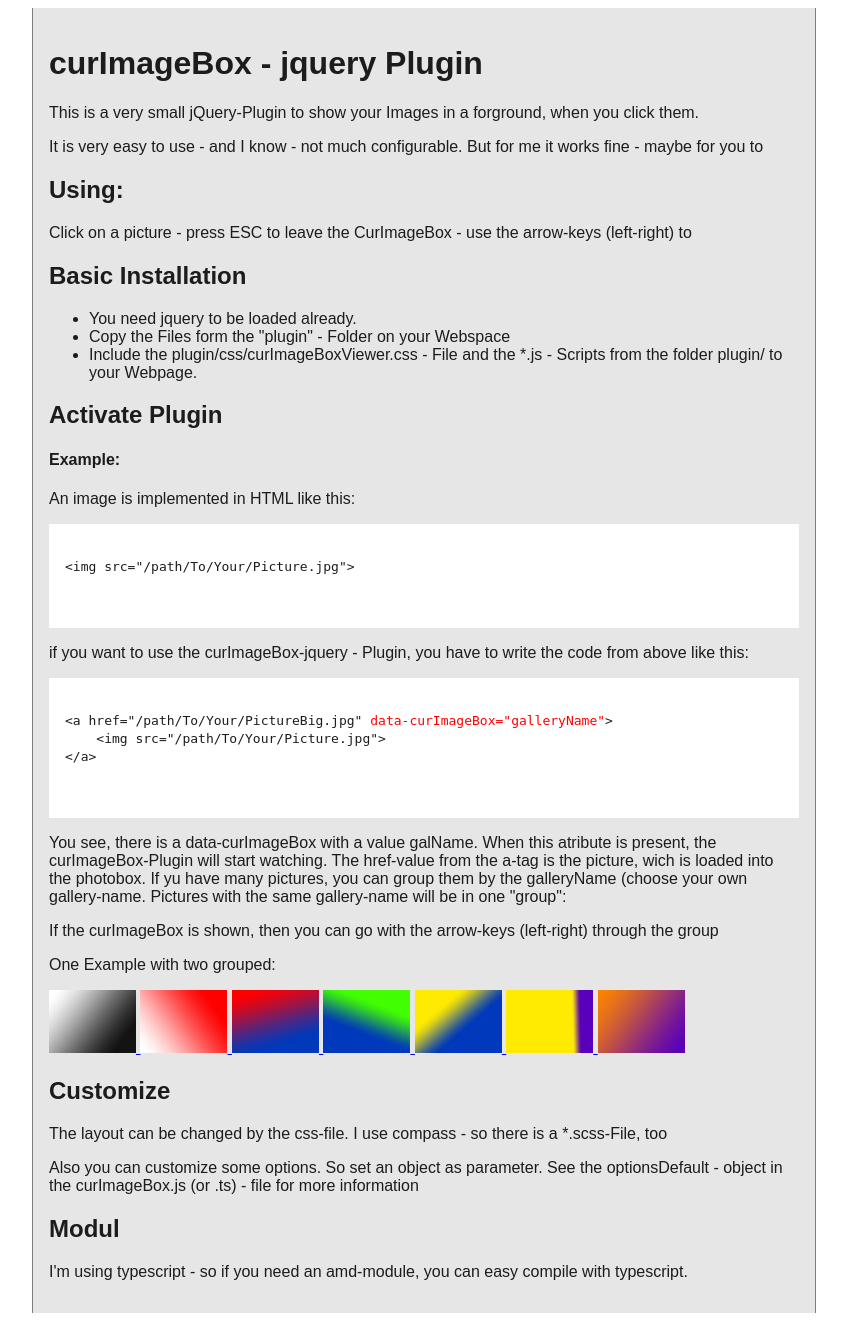
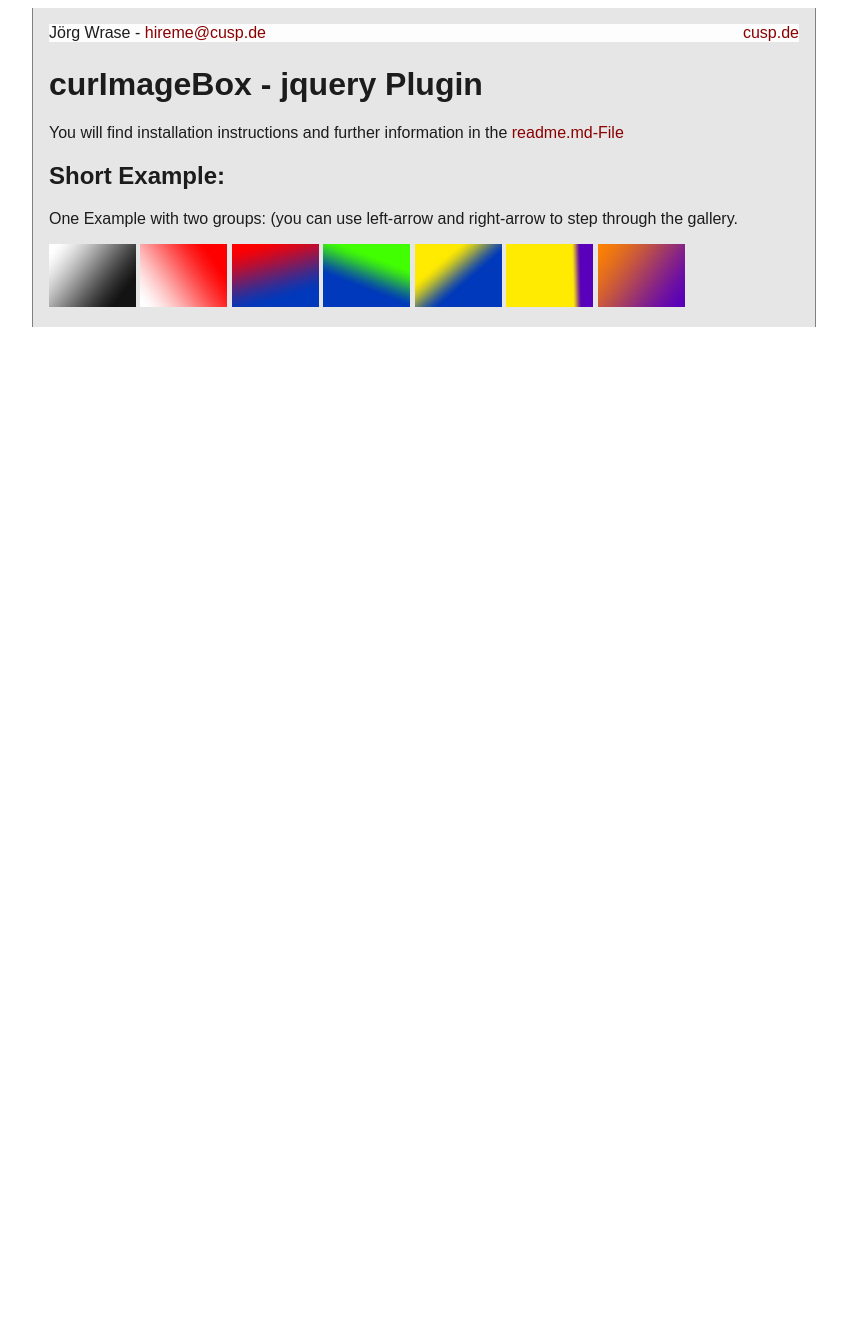
Before and after one commit to computerundsound/cusp_cur_images_jquery_plugin, a PHP site: page /example/index.php in a window 1280 px wide. Shown: the whole page, without its empty margins (216-1063 px from the left). After the commit the page ends 327 px from the top, so only its background shows below. Run offline with PHP 8.4, Linux system fonts and the light colour scheme; some libraries are stand-ins or nearby versions.

Commit message:
Change Example (extern css)

```diff
--- /dev/null
+++ b/example/css/example.css
@@ -0,0 +1,54 @@
+/* line 4, example.scss */
+.cuContainer {
+  background-color: #E6E6E6;
+  color: #1C1C1C;
+  width: 750px;
+  border-left: 1px solid grey;
+  border-right: 1px solid grey;
+  font-family: Arial, Helvetica, Verdana, sans-serif;
+  padding: 1rem;
+  margin: auto;
+}
+
+/* line 15, example.scss */
+pre {
+  padding: 1rem;
+  background-color: white;
+  font-family: "Courier New", monospace;
+}
+
+/* line 21, example.scss */
+.cuImportant {
+  color: red;
+}
+
+/* line 25, example.scss */
+.left {
+  float: left;
+}
+
+/* line 29, example.scss */
+.right {
+  float: right;
+}
+
+/* line 33, example.scss */
+.head {
+  clear: both;
+  margin-bottom: 1.5rem;
+  background-color: #FDFDFD !important;
+}
+/* line 38, example.scss */
+.head:after {
+  content: ".";
+  display: block;
+  height: 0;
+  visibility: hidden;
+  clear: both;
+}
+
+/* line 47, example.scss */
+a:link, a:visited, a:hover, a:active {
+  text-decoration: none;
+  color: darkred;
+}
--- /dev/null
+++ b/example/css/example.scss
@@ -0,0 +1,51 @@
+@import "compass";
+@import "compass/css3";
+
+.cuContainer {
+  background-color : #E6E6E6;
+  color            : #1C1C1C;
+  width            : 750px;
+  border-left      : 1px solid grey;
+  border-right     : 1px solid grey;
+  font-family      : Arial, Helvetica, Verdana, sans-serif;
+  padding          : 1rem;
+  margin           : auto;
+}
+
+pre {
+  padding          : 1rem;
+  background-color : white;
+  font-family      : "Courier New", monospace;
+}
+
+.cuImportant {
+  color : red;
+}
+
+.left {
+  float : left;
+}
+
+.right {
+  float : right;
+}
+
+.head {
+  clear            : both;
+  margin-bottom    : 1.5rem;
+  background-color : #FDFDFD !important;
+
+  &:after {
+    content    : ".";
+    display    : block;
+    height     : 0;
+    visibility : hidden;
+    clear      : both;
+  }
+}
+
+a:link, a:visited, a:hover, a:active {
+  text-decoration : none;
+  color           : darkred;
+
+}
--- a/example/index.php
+++ b/example/index.php
@@ -19,6 +19,8 @@
     <script src="../bower_components/jquery/dist/jquery.js"></script>
     <script src="../plugin/curImageBox.js"></script>
 
+    <link rel="stylesheet" href="css/example.css">
+
     <link rel="stylesheet" href="../plugin/css/curImageBox.css">
 
     <script type="text/javascript">
@@ -27,7 +29,7 @@
 
             /* The options are optional */
             $("a[data-curImageBox]").curImageBox({
-                                                     fadeInTimeMS:    500,
+                                                     fadeInTimeMS   : 500,
                                                      backgroundColor: "rgba(0,0,50,0.9)"
                                                  });
 
@@ -36,87 +38,27 @@
     </script>
 
 </head>
-
-<style type="text/css">
-    .cuContainer {
-        background-color : #e6e6e6;
-        color            : #1c1c1c;
-        width            : 750px;
-        border-left      : 1px solid grey;
-        border-right     : 1px solid grey;
-        font-family      : Arial, Helvetica, Verdana, sans-serif;
-        padding          : 1rem;
-        margin           : auto;
-    }
-
-    pre {
-        padding          : 1rem;
-        background-color : white;
-        font-family      : "Courier New", monospace;
-    }
-
-    .cuImportant {
-        color : red;
-    }
-
-</style>
-
 <body>
 
 <div class="cuContainer">
+
+    <!--    --><?php //include_once __DIR__ . '/'; ?>
+
+    <div class="head">
+        <div class="left">Jörg Wrase - <a href="mailto:hireme@cusp.de">hireme@cusp.de</a></div>
+        <div class="right"><a href="mailto:hireme@cusp.de">cusp.de</a></div>
+    </div>
+
     <h1>curImageBox - jquery Plugin</h1>
 
-
-    <p>This is a very small jQuery-Plugin to show your Images in a forground, when you click them.</p>
-    <p>It is very easy to use - and I know - not much configurable. But for me it works fine - maybe for you to</p>
-
-    <h2>Using:</h2>
-
-    <p>Click on a picture - press ESC to leave the CurImageBox - use the arrow-keys (left-right) to </p>
-
-    <h2>Basic Installation</h2>
-
-    <ul>
-        <li>You need jquery to be loaded already.</li>
-        <li>Copy the Files form the &quot;plugin&quot; - Folder on your Webspace</li>
-        <li>Include the plugin/css/curImageBoxViewer.css - File and the *.js - Scripts from the folder plugin/ to your
-            Webpage.
-        </li>
-    </ul>
-
-    <h2>Activate Plugin</h2>
-
-    <h4>Example:</h4>
-
-    <p>An image is implemented in HTML like this:</p>
-
-    <pre>
-        <code>
-&lt;img src=&quot;/path/To/Your/Picture.jpg&quot;&gt;
-        </code>
-    </pre>
+    <p class="lead">You will find installation instructions and further information in the
+        <a href="../readme.md" target="_blank">readme.md-File</a>
+    </p>
 
 
-    <p>
-        if you want to use the curImageBox-jquery - Plugin, you have to write the code from above like this:
-    </p>
+    <h2>Short Example:</h2>
 
-    <pre>
-        <code>
-&lt;a href=&quot;/path/To/Your/PictureBig.jpg&quot; <span class="cuImportant">data-curImageBox=&quot;galleryName&quot;</span>&gt;
-    &lt;img src=&quot;/path/To/Your/Picture.jpg&quot;&gt;
-&lt;/a&gt;
-        </code>
-    </pre>
-
-    <p>You see, there is a data-curImageBox with a value galName. When this atribute is present, the curImageBox-Plugin
-       will
-       start watching. The href-value from the a-tag is the picture, wich is loaded into the photobox. If yu have many
-       pictures, you can group them by the galleryName (choose your own gallery-name. Pictures with the same
-       gallery-name will be in one &quot;group&quot;:</p>
-    <p>If the curImageBox is shown, then you can go with the arrow-keys (left-right) through the group</p>
-
-    <p>One Example with two grouped:</p>
+    <p>One Example with two groups: (you can use left-arrow and right-arrow to step through the gallery.</p>
 
     <div class="curPicContainer">
 
@@ -150,15 +92,6 @@
 
     </div>
 
-    <h2>Customize</h2>
-
-    <p>The layout can be changed by the css-file. I use compass - so there is a *.scss-File, too</p>
-    <p>Also you can customize some options. So set an object as parameter. See the optionsDefault - object in the
-       curImageBox.js (or .ts) - file for more information</p>
-
-    <h2>Modul</h2>
-
-    <p>I'm using typescript - so if you need an amd-module, you can easy compile with typescript.</p>
 
 </div>
 
```
Also changed, not shown: readme.md, 1 other file.
